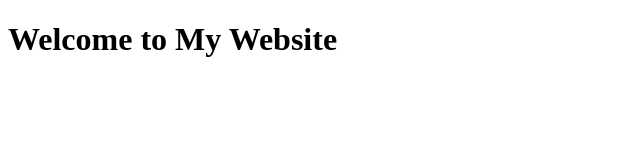
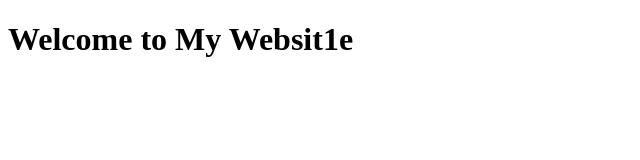
Before and after one commit to Bossmajour/classone, a plain HTML site: page index.html in a window 1280 px wide. Shown: the full height of the page, 0-640 px from the left. Drawn offline with Linux system fonts and the light colour scheme.

Commit message:
Update index.html

```diff
--- a/index.html
+++ b/index.html
@@ -8,7 +8,7 @@
   </head>
   <body>
     <main>
-        <h1>Welcome to My Website</h1>
+        <h1>Welcome to My Websit1e</h1>
     </main>
   </body>
 </html>
```
